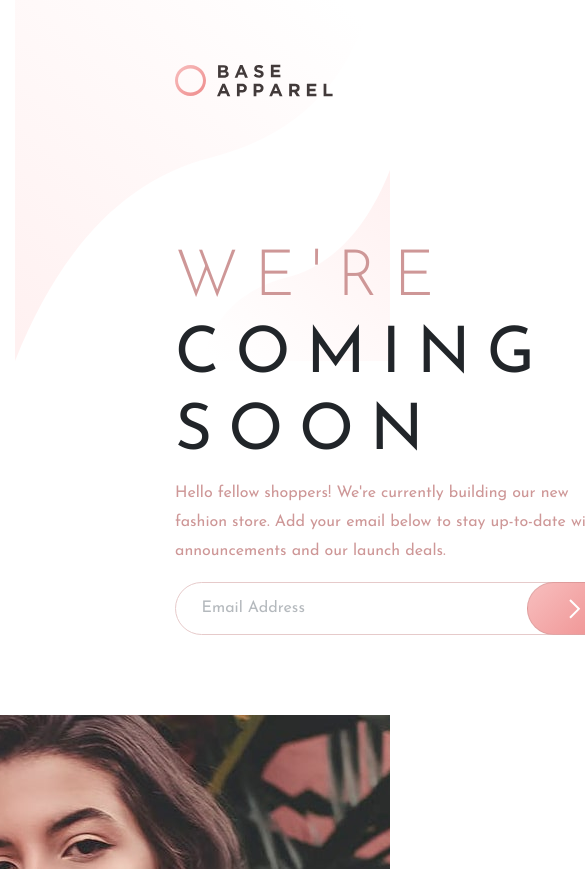
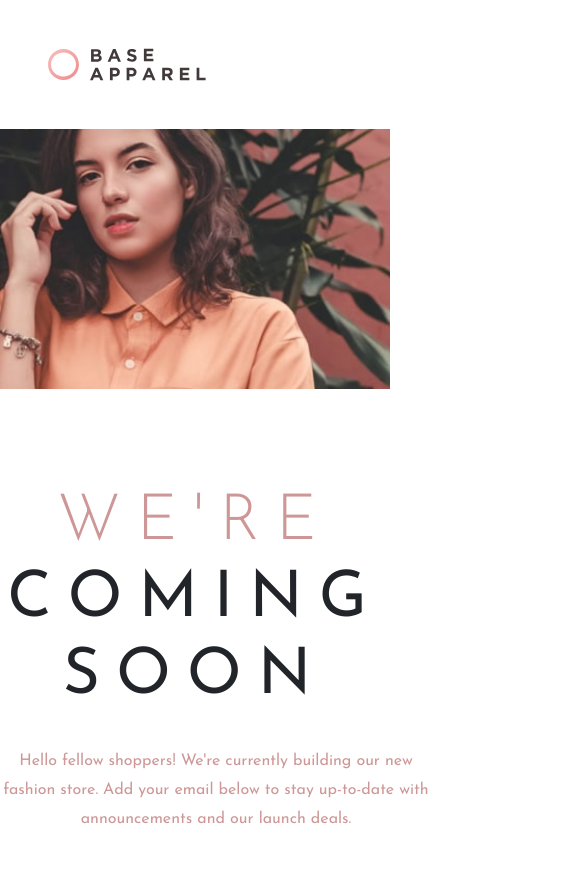
Before and after one commit to whisping/Base-Apparel-coming-soon-page, a plain HTML site: page index.html in a window 390 px wide. Shown: the top 869 px of the page, 585 px wide, since content can reach past the window. Drawn offline with nearby package versions, Linux system fonts and the light colour scheme.

Commit message:
some code for mobile version

```diff
--- a/index.html
+++ b/index.html
@@ -29,10 +29,12 @@
 <body>
 
     <div class="row container">
-        <div class="col-xl-6 left-section">
+
+        <div class="col-xl-7 left-section">
             <div class="logo">
                 <img src="images/logo.svg" alt="">
             </div>
+            <img src="images/hero-mobile.jpg" class="mobile-girl" alt="">
             <h1 class="heading"><span class="were">WE'RE </span><br>COMING <br>SOON</h1>
             <p>Hello fellow shoppers! We're currently building our new fashion store.
                 Add your email below to stay up-to-date with announcements and our launch deals.</p>
@@ -47,7 +49,7 @@
                 </div>
             </form>
         </div>
-        <div class="col-xl-6 right-section">
+        <div class="col-xl-5 right-section">
             <img class="girl" src="images/hero-desktop.jpg" alt="">
         </div>
     </div>
--- a/style.css
+++ b/style.css
@@ -1,23 +1,17 @@
-.container {
-    max-width: 100%;
-    margin: 0;
-    padding-right: 0;
-}
 
-.left-section {
-    background: url("images/bg-pattern-desktop.svg") no-repeat;
-    background-size: 100%;
-    padding: 4em 10em;
-}
 
+
+/* .left-section::after {
+    opacity: 0.5;
+} */
 .right-section {
     margin-right: 0;
     padding-right: 0;
+    padding-left: 0;
 }
 
 body {
     font-family: 'Josefin Sans', sans-serif;
-
 }
 
 .were {
@@ -57,7 +51,6 @@ footer {
 /* hsl(0, 6%, 24%)
 hsl(0, 93%, 68%)
 hsl(0, 36%, 70%) */
-
 .btn-outline-secondary {
     border-color: hsl(0, 36%, 70%, 0.5);
     color: hsl(0, 36%, 70%);
@@ -78,11 +71,81 @@ hsl(0, 36%, 70%) */
     opacity: 0.5;
 }
 
-::placeholder { /* Chrome, Firefox, Opera, Safari 10.1+ */
-  color: blue;
-  opacity: 0.5; /* Firefox */
+::placeholder {
+    /* Chrome, Firefox, Opera, Safari 10.1+ */
+    color: blue;
+    opacity: 0.5;
+    /* Firefox */
 }
 
-.input-section {
+.input-section {}
+
+@media screen and (min-width: 901px) {
+    .mobile-girl {
+        display: none;
+    }
+    .container {
+        max-width: 100%;
+        margin: 0;
+        padding-right: 0;
+        padding-left: 0;
+        background-image: linear-gradient(135deg, hsl(0, 0%, 100%), hsl(0, 100%, 98%));
+    }
+
+    .left-section {
+        padding: 4em 10em;
+        background: url("images/bg-pattern-desktop.svg") no-repeat fixed;
+        /* background-size: 100%; */
+    }
 
 }
+
+@media screen and (max-width: 900px) {
+    .container {
+        max-width: 100%;
+        text-align: center;
+        padding: 0;
+        margin: 0;
+    }
+
+
+    .logo {
+        text-align: left;
+        padding-left: 3rem;
+        padding-top: 3rem;
+        padding-bottom: 3rem;
+    }
+
+    .girl {
+        display: none;
+    }
+
+    .mobile-girl {
+        width: 100%;
+    }
+
+    .left-section {
+        padding: 0;
+    }
+
+    .heading {
+        padding-top: 6rem;
+        padding-bottom: 1.5rem;
+    }
+
+    p {
+        padding-bottom: 2rem;
+    }
+
+    .input-section {
+        display: block;
+        padding-bottom: 3rem;
+        padding-left: 4rem;
+        padding-right: 4rem;
+    }
+
+    .input-group {
+        width: 100%;
+        text-align: center;
+    }
+}
```
